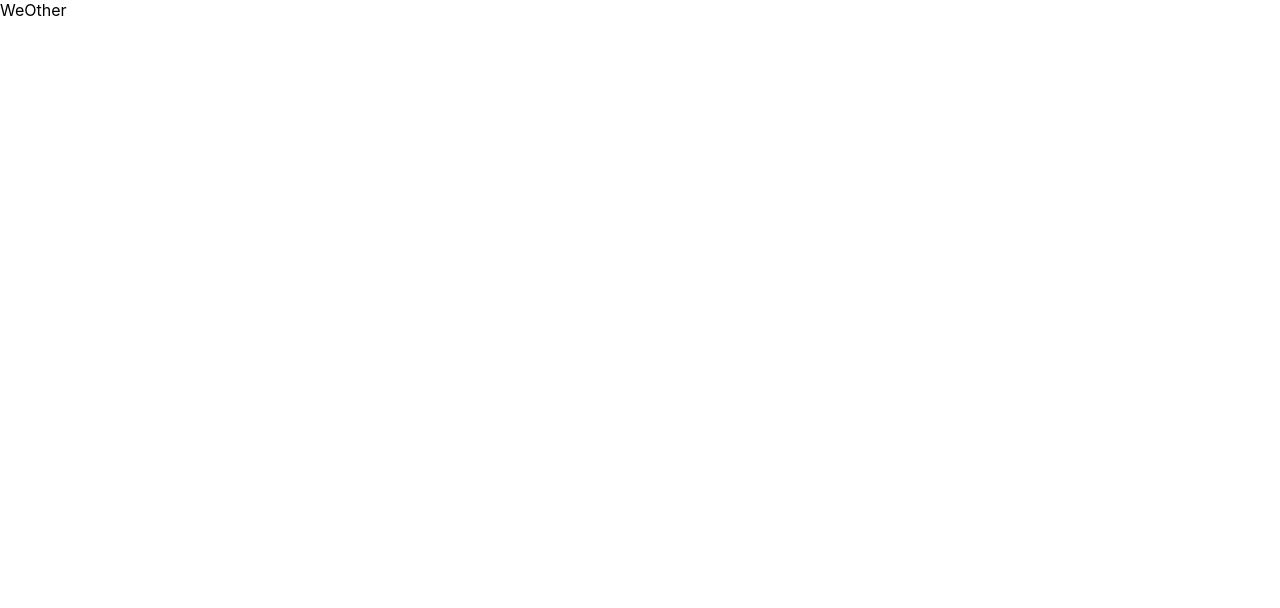
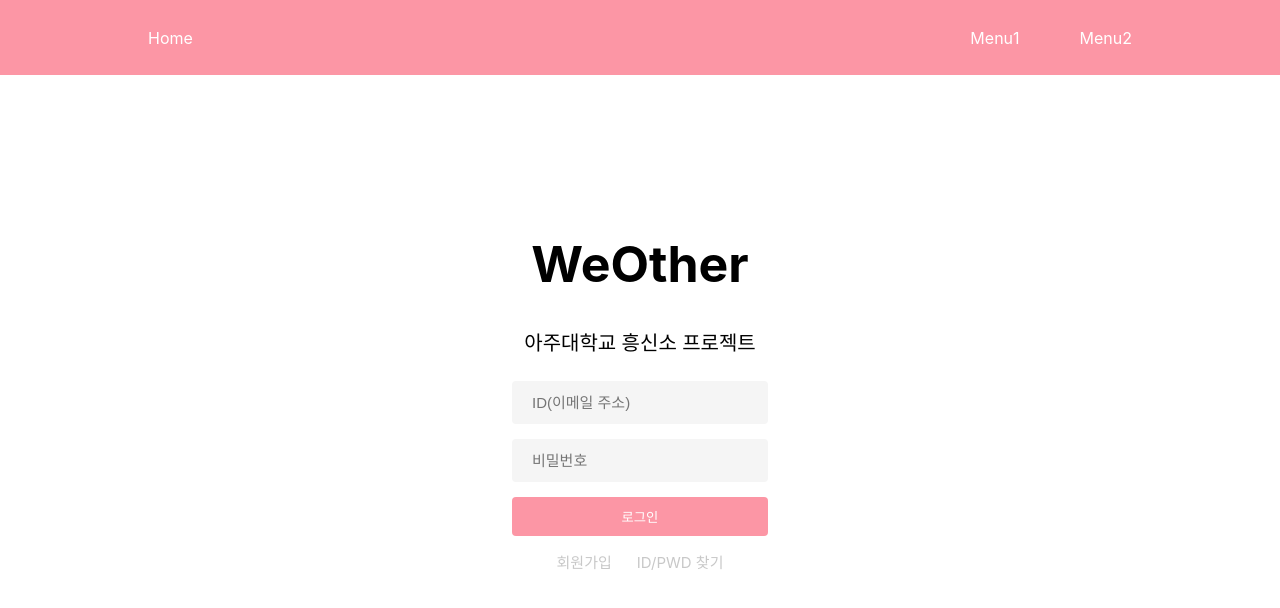
Before and after one commit to BY-juun/We-Other, a Next.js app in the folder client/: page / in a window 1280 px wide. Shown: the top 608 px of the page. Built offline with nearby package versions, Linux system fonts and the light colour scheme.

Commit message:
Home LayOut

```diff
--- /dev/null
+++ b/client/Utils/styles.ts
@@ -0,0 +1,7 @@
+export const mobile = "@media (min-width : 335px) and (max-width : 757px)";
+
+export const tablet = "@media (min-width : 758px) and (max-width : 1023px)";
+
+export const tablet_landscape = "@media (min-width : 1024px) and (max-width : 1279px)";
+
+export const desktop = "@media (min-width : 1280px)";
--- /dev/null
+++ b/client/components/Blocks/LoginBlock/index.tsx
@@ -0,0 +1,27 @@
+import React, { useRef } from "react";
+import { CustomInput, EtcWrapper, LoginBtn, LoginWrapper } from "./styles";
+
+const LoginBlock = () => {
+  const IdRef = useRef<HTMLInputElement>(null);
+  const PassWordRef = useRef<HTMLInputElement>(null);
+
+  return (
+    <LoginWrapper>
+      <div>
+        <CustomInput ref={IdRef} placeholder="ID(이메일 주소)" />
+      </div>
+      <div>
+        <CustomInput ref={PassWordRef} placeholder="비밀번호" type="password" />
+      </div>
+      <div>
+        <LoginBtn>로그인</LoginBtn>
+      </div>
+      <EtcWrapper>
+        <div>회원가입</div>
+        <div>ID/PWD 찾기</div>
+      </EtcWrapper>
+    </LoginWrapper>
+  );
+};
+
+export default LoginBlock;
--- /dev/null
+++ b/client/components/Blocks/LoginBlock/styles.tsx
@@ -0,0 +1,54 @@
+import styled from "@emotion/styled";
+import { mobile, tablet, tablet_landscape } from "../../../Utils/styles";
+
+export const LoginWrapper = styled.div`
+  ${mobile} {
+    width: 100%;
+  }
+  ${tablet} {
+    width: 50%;
+  }
+  ${tablet_landscape} {
+    width: 35%;
+  }
+  margin-top: 25px;
+  width: 25%;
+  display: flex;
+  flex-direction: column;
+  gap: 15px;
+`;
+
+export const CustomInput = styled.input`
+  padding: 13px 20px;
+  background: #f5f5f5;
+  width: 100%;
+  border: none;
+  outline: none;
+  font-size: 15px;
+  border-radius: 4px;
+`;
+
+export const LoginBtn = styled.button`
+  cursor: pointer;
+  border-radius: 4px;
+  border: none;
+  width: 100%;
+  color: white;
+  background: #fc96a5;
+  padding: 10px;
+`;
+
+export const EtcWrapper = styled.div`
+  display: flex;
+  align-items: center;
+  justify-content: center;
+  color: #c8c8c8;
+  font-size: 15px;
+  gap: 25px;
+  div {
+    cursor: pointer;
+    &:hover {
+      color: #fc96a5;
+    }
+  }
+`;
--- /dev/null
+++ b/client/components/Layouts/Content/styles.tsx
@@ -0,0 +1,6 @@
+import styled from "@emotion/styled";
+
+export const ContentWrapper = styled.div`
+  margin-top: 75px;
+  padding: 0 10%;
+`;
--- /dev/null
+++ b/client/components/Layouts/TopLayOut/index.tsx
@@ -0,0 +1,16 @@
+import React from "react";
+import { TopLayOutItems, TopLayOutRight, TopLayOutWrapper } from "./styles";
+
+const TopLayOut = () => {
+  return (
+    <TopLayOutWrapper>
+      <TopLayOutItems>Home</TopLayOutItems>
+      <TopLayOutRight>
+        <TopLayOutItems>Menu1</TopLayOutItems>
+        <TopLayOutItems>Menu2</TopLayOutItems>
+      </TopLayOutRight>
+    </TopLayOutWrapper>
+  );
+};
+
+export default TopLayOut;
--- /dev/null
+++ b/client/components/Layouts/TopLayOut/styles.tsx
@@ -0,0 +1,30 @@
+import styled from "@emotion/styled";
+
+export const TopLayOutWrapper = styled.div`
+  position: fixed;
+  top: 0;
+  width: 100%;
+  height: 75px;
+  background: #fc96a5;
+  color: white;
+  display: flex;
+  align-items: center;
+  justify-content: space-between;
+  padding: 0 10%;
+`;
+
+export const TopLayOutRight = styled.div`
+  display: flex;
+  align-items: center;
+  justify-content: flex-end;
+  gap: 20px;
+`;
+
+export const TopLayOutItems = styled.div`
+  cursor: pointer;
+  padding: 20px;
+  border-radius: 4px;
+  &:hover {
+    background: #c16171;
+  }
+`;
--- a/client/pages/index.tsx
+++ b/client/pages/index.tsx
@@ -1,7 +1,24 @@
 import type { NextPage } from "next";
+import TopLayOut from "components/Layouts/TopLayOut";
+import { ContentWrapper } from "components/Layouts/Content/styles";
+import AjouLogo from "public/ajou.png";
+import Image from "next/image";
+import { HomeDescription, HomeWrapper, LogoWrapper } from "./styles";
+import LoginBlock from "../components/Blocks/LoginBlock";
 
 const Home: NextPage = () => {
-  return <div>WeOther</div>;
+  return (
+    <>
+      <TopLayOut />
+      <ContentWrapper>
+        <HomeWrapper>
+          <h1>WeOther</h1>
+          <HomeDescription>아주대학교 흥신소 프로젝트</HomeDescription>
+          <LoginBlock />
+        </HomeWrapper>
+      </ContentWrapper>
+    </>
+  );
 };
 
 export default Home;
--- /dev/null
+++ b/client/pages/styles.tsx
@@ -0,0 +1,20 @@
+import styled from "@emotion/styled";
+
+export const HomeWrapper = styled.div`
+  display: flex;
+  flex-direction: column;
+  align-items: center;
+  margin-top: 200px;
+  h1 {
+    font-size: 50px;
+  }
+`;
+
+export const HomeDescription = styled.div`
+  font-size: 20px;
+  font-weight: 500;
+`;
+
+export const LogoWrapper = styled.div`
+  margin-top: 25px;
+`;
--- a/client/tsconfig.json
+++ b/client/tsconfig.json
@@ -13,7 +13,8 @@
     "resolveJsonModule": true,
     "isolatedModules": true,
     "jsx": "preserve",
-    "incremental": true
+    "incremental": true,
+    "baseUrl": "."
   },
   "include": ["next-env.d.ts", "**/*.ts", "**/*.tsx"],
   "exclude": ["node_modules"]
```
Also changed, not shown: client/public/ajou.png (added).
